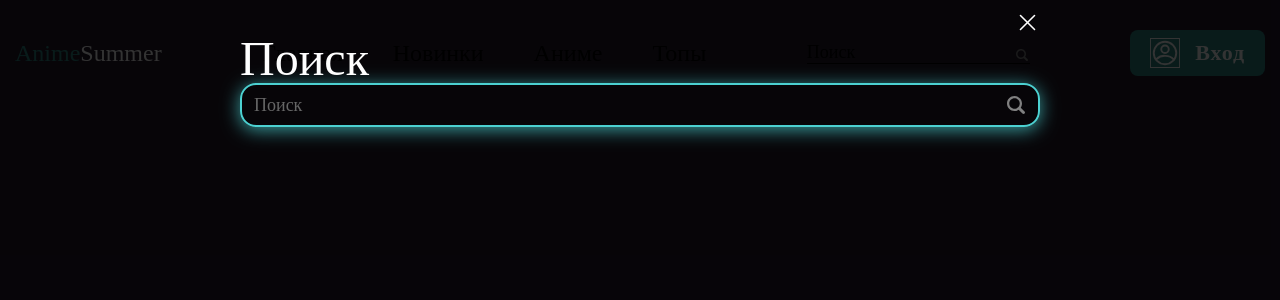
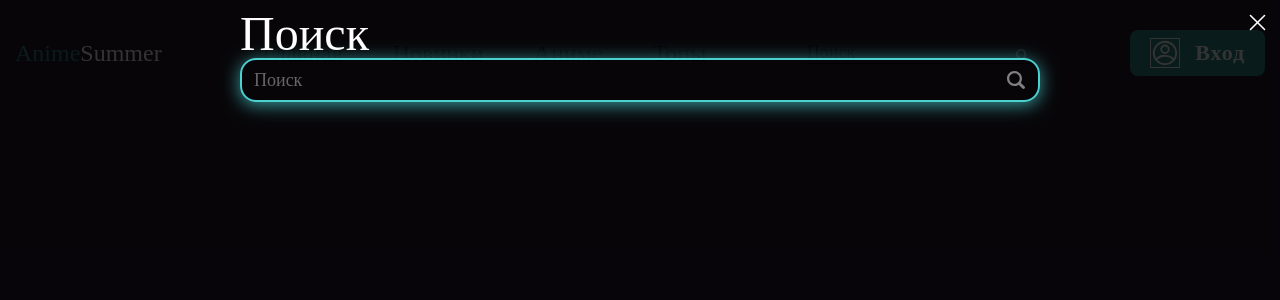
Before and after one commit to cookies-with-tea/fims-site, a React (Vite) app: page / in a window 1280 px wide. Both pictures are taken after a click on the button "Поиск". Shown: the top 300 px of the page. Built offline with nearby package versions, Linux system fonts and the light colour scheme.

Commit message:
ASF-13: сделал позиционирование иконки в углу при пропе + добавлен проп width в Диалог

```diff
--- a/src/components/anime-search/AnimeSearch.tsx
+++ b/src/components/anime-search/AnimeSearch.tsx
@@ -77,11 +77,13 @@ export const AnimeSearch = () => {
       </button>
 
       <Dialog
+        fullScreen
         closeEscape
         overlayClosable
         visible={isVisible}
         className={cx('dialog__content')}
         verticalPosition="flex-start"
+        width={800}
         onClose={onClose}
       >
         <div className={cx('anime-search__title')}>
--- a/src/components/anime-search/styles.module.scss
+++ b/src/components/anime-search/styles.module.scss
@@ -58,7 +58,3 @@
     fill: $background--blue;
   }
 }
-
-.dialog__content {
-  width: 800px;
-}
--- a/src/components/send-email/SendNewPasswordForm.tsx
+++ b/src/components/send-email/SendNewPasswordForm.tsx
@@ -28,6 +28,7 @@ export const SendNewPasswordForm = ({ visible, onClose }: PropsSendEmail) => {
         visible={visible}
         title="Восстановление аккаунта"
         className={cx('dialog__content')}
+        width={450}
         onClose={onClose}
       >
         <form className={cx('form')}>
--- a/src/components/send-email/styles.module.scss
+++ b/src/components/send-email/styles.module.scss
@@ -17,7 +17,6 @@
 }
 
 .dialog__content {
-  width: 450px;
   border-radius: 15px;
   box-shadow: rgb(125 90 141 / 0.56) 0 22px 70px 4px;
   background: $background--black;
--- a/src/ui/dialog/Dialog.tsx
+++ b/src/ui/dialog/Dialog.tsx
@@ -18,6 +18,8 @@ interface DialogProps {
   zIndex?: number
   className?: string
   visible?: boolean
+  fullScreen?: boolean
+  width: string | number
 }
 
 export const Dialog = ({
@@ -31,9 +33,10 @@ export const Dialog = ({
       zIndex = 1000,
       className,
       visible,
+      fullScreen = false,
+      width,
       verticalPosition = 'center'
     }: DialogProps) => {
-
     const [active, setActive] = useState(false)
     const [animation, setAnimation] = useState('')
     const refDialog = useRef<HTMLDivElement>(null)
@@ -111,12 +114,20 @@ export const Dialog = ({
             }}
           >
             <div className={cx('dialog__overlay')}>
-              <div className={cx('dialog__content', className)} ref={refDialog}>
+              <div
+                className={cx('dialog__content', className)}
+                style={{ width: `${width}px` }}
+                ref={refDialog}
+              >
                 <header className={cx('dialog__header')}>
                   <h3 className={cx('dialog__title')}>{title}</h3>
 
                   {closeIcon && (
-                    <button type='button' onClick={() => onClose?.()}>
+                    <button
+                      type='button'
+                      className={cx({ 'is-fullscreen': fullScreen })}
+                      onClick={() => onClose?.()}
+                    >
                       {closeIcon}
                     </button>
                   )}
--- a/src/ui/dialog/styles.module.scss
+++ b/src/ui/dialog/styles.module.scss
@@ -45,6 +45,12 @@
     }
 }
 
+.is-fullscreen {
+  top: 10px;
+  right: 10px;
+  position: fixed;
+}
+
 .enter {
     opacity: 0;
 
```
Lines whose indentation alone changed are shown as unchanged.
